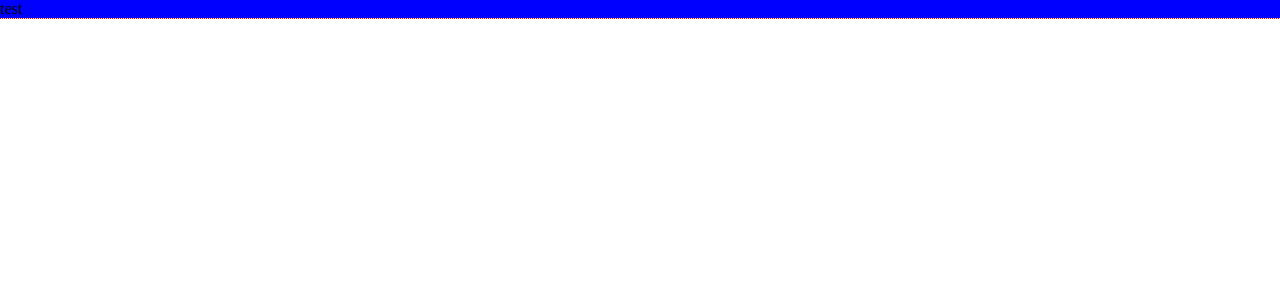
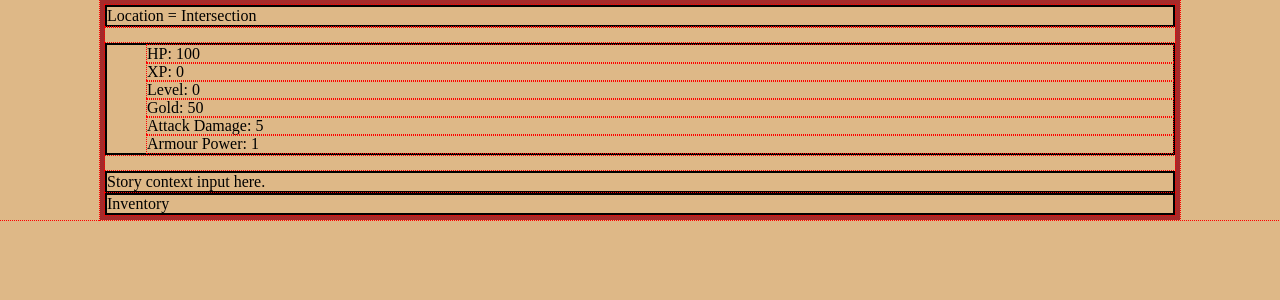
Before and after one commit to anthonynmh/monster-hunter-rpg, a React (Create React App) app: page / in a window 1280 px wide. Shown: the top 300 px of the page. Built offline with nearby package versions, Linux system fonts and the light colour scheme.

Commit message:
Update to show main sections

```diff
--- a/src/App.js
+++ b/src/App.js
@@ -1,9 +1,66 @@
 import React from "react";
+
+import MainUI from './Main UI/MainUI';
+import Inventory from './Inventory/Inventory';
+import LocationHeader from './Location Header/LocationHeader';
+
+const locations = [
+    {
+        name: "Intersection",
+        "button text": ["Go to Town Square", "Go to Monster Mines", "Go to Dragon's Den", "Go to Pier"],
+        // "button functions": [goToTownSquare, goToMonsterMines, goToDragonDen, goToPier],
+        text: "Which road will you take at this intersection?"
+    },
+    {
+        name: "Town Square",
+        "button text": ["Go to Weapon Store", "Go to Armour Store", "Go to Infirmary", "Exit Town Square"],
+        // "button functions": [goToWeaponStore, goToArmourStore, goToInfirmary, goToIntersection],
+        text: "You are in the town square. Are you in need of weapons, armour, or healthcare?"
+    },
+    {
+        name: "Weapon Store",
+        "button text": ["Buy weapon (30 gold)", "Sell weapon", "Exit store", " "],
+        // "button functions": [buyWeapon, sellWeapon, goToTownSquare, null],
+        text: "You entered the weapon store."
+    },
+    {
+        name: "Armour Store",
+        "button text": ["Buy armour (25 gold)", "Sell armour", "Exit store", " "],
+        // "button functions": [buyArmour, sellArmour, goToTownSquare, null],
+        text: "You entered the armour store. [This area is still in development]."
+    },
+    {
+        name: "Infirmary",
+        "button text": ["Buy HP (20 gold)", "Exit store", " ", " "],
+        // "button functions": [buyHp, goToTownSquare, null, null],
+        text: "You entered the Infirmary. [This area is still in development]."
+    },
+    {
+        name: "Monster Mines",
+        "button text": ["Fight monsters", "Turn around", " ", " "],
+        // "button functions": [fightMonsters, goToIntersection, null, null],
+        text: "You stand in front of Monster Mines. Monsters begin to swarm you. [This area is still in development]."
+    },
+    {
+        name: "Dragon's Den",
+        "button text": ["Fight Dragon", "Turn around", " ", " "],
+        // "button functions": [fightDragon, goToIntersection, null, null],
+        text: "You stand in front of the Dragon's Den. You feel bad aura from the inside. [This area is still in development]."
+    },
+    {
+        name: "Pier",
+        "button text": ["Return to Intersection", " ", " ", " "],
+        // "button functions": [goToIntersection, null, null, null],
+        text: "You are at the nicest pier you have ever seen. [This area is still in development]."
+    }
+];
 
 export default function App() {
     return (
-        <div className="main-body">
-            test
+        <div className="app">
+            <LocationHeader location = {locations[0].name} />
+            <MainUI />
+            <Inventory />
         </div>
     );
 }
--- /dev/null
+++ b/src/Inventory/Inventory.jsx
@@ -0,0 +1,9 @@
+import React from "react";
+
+export default function Inventory() {
+    return (
+        <div className="inventory">
+            Inventory
+        </div>
+    );
+}
--- /dev/null
+++ b/src/Location Header/LocationHeader.jsx
@@ -0,0 +1,11 @@
+import React from "react";
+
+export default function LocationHeader({location}) {
+    return (
+        <div className="location-header">
+            <div className="location-text">
+                Location = {location}
+            </div>
+        </div>
+    );
+}
--- /dev/null
+++ b/src/Main UI/Context.jsx
@@ -0,0 +1,7 @@
+import React from "react";
+
+export default function context({text}) {
+    return (
+        <p className="main-ui-text">{text}</p>
+    );
+}
--- /dev/null
+++ b/src/Main UI/MainUI.jsx
@@ -0,0 +1,22 @@
+import React from "react";
+
+import Stats from './Stats';
+import Context from './Context';
+
+const playerStats = {
+    hp: 100,
+    xp: 0,
+    level: 0,
+    gold: 50,
+    attackDamage: 5,
+    armourPower: 1
+};
+
+export default function MainUI() {
+    return (
+        <div className="main-ui">
+            <Stats playerStats = {playerStats} />
+            <Context text = "Story context input here." />
+        </div>
+    );
+}
--- /dev/null
+++ b/src/Main UI/Stats.jsx
@@ -0,0 +1,16 @@
+import React from "react";
+
+export default function stats({playerStats}) {
+    return (
+        <div>
+            <ul className="player-stats">
+                <li>HP: {playerStats.hp}</li>
+                <li>XP: {playerStats.xp}</li>
+                <li>Level: {playerStats.level}</li>
+                <li>Gold: {playerStats.gold}</li>
+                <li>Attack Damage: {playerStats.attackDamage}</li>
+                <li>Armour Power: {playerStats.armourPower}</li>
+            </ul>
+        </div>
+    );
+}
--- a/src/style.css
+++ b/src/style.css
@@ -4,8 +4,35 @@
 
 body {
     margin: 0px;
+    background-color: burlywood;
 }
 
-.main-body {
-    background-color: blue;
+.app {
+    display: flex;
+    flex-direction: column;
+    justify-content: center;
+    margin: 0px 100px 0px 100px;
+    border:  5px solid brown;
 }
+
+.location-text {
+    border: 2px solid black;
+}
+
+.main-ui {
+
+}
+
+.player-stats {
+    list-style-type: none;
+    border: 2px solid black;
+}
+
+.main-ui-text {
+    margin: 0px;
+    border: 2px solid black;
+}
+
+.inventory {
+    border: 2px solid black;
+}
```
